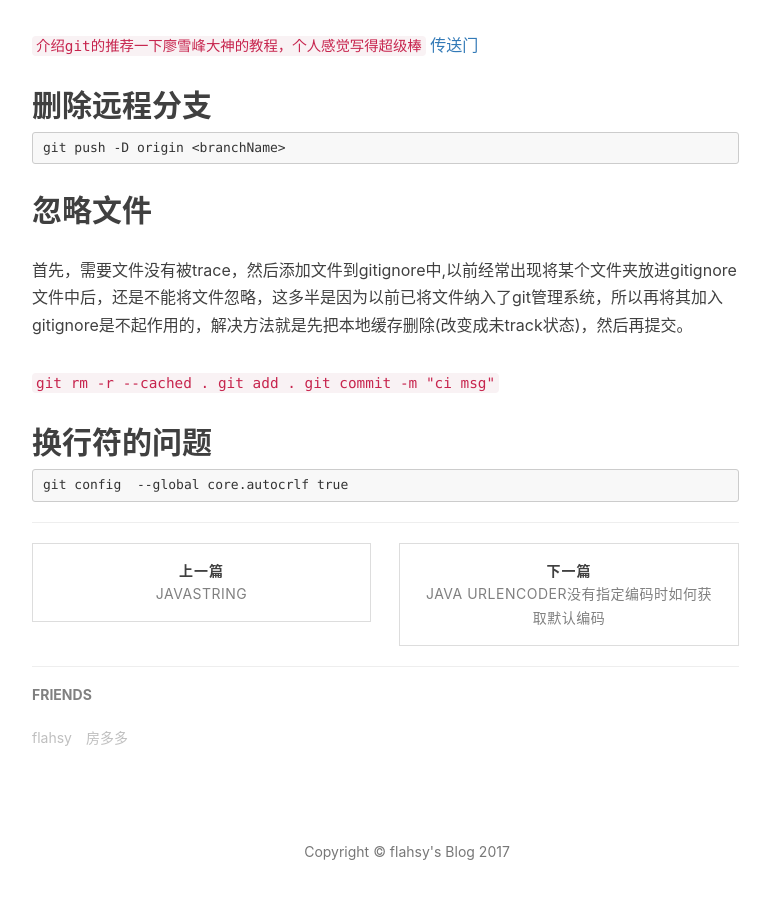
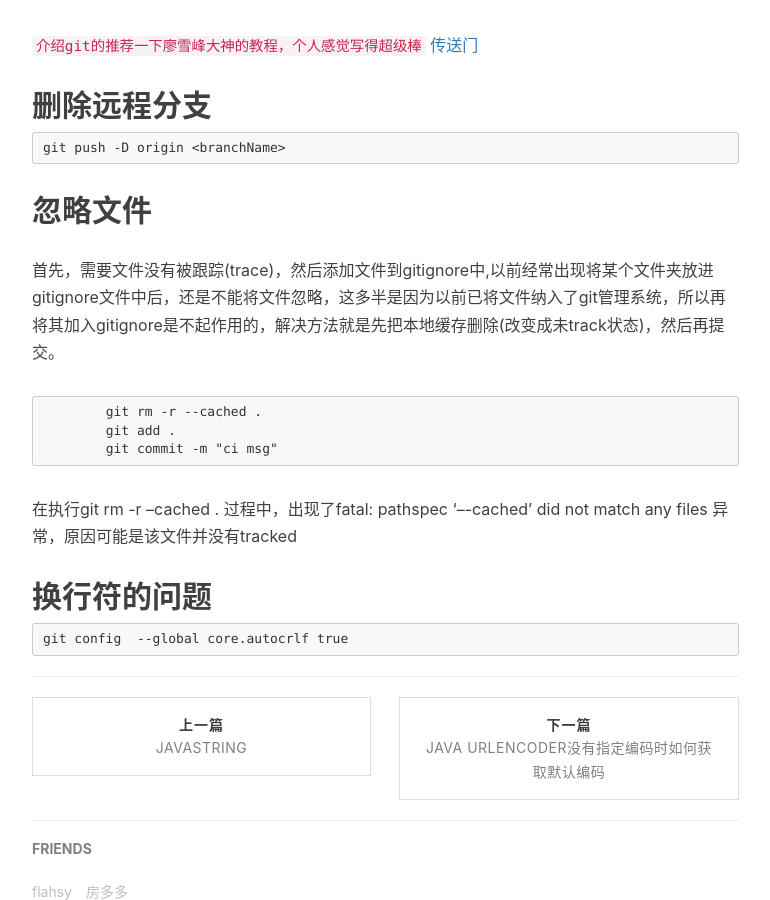
Before and after one commit to flahsy/flahsy.github.io, a Jekyll site: the page built from _posts/2015-10-16-git.md, in a window 1280 px wide and 900 px high, scrolled down 475 px. Shown: the whole window, without its empty margins (233-1003 px from the left). Built offline with Jekyll 4.4.1, drawn with Linux system fonts in a browser that asks for light colours; nearby versions of some CDN libraries; comment, search, counter and statistics services are not loaded.

Commit message:
update git

````diff
--- a/_posts/2015-10-16-git.md
+++ b/_posts/2015-10-16-git.md
@@ -13,11 +13,15 @@ tags: git
 
 
 ## 忽略文件
-首先，需要文件没有被trace，然后添加文件到gitignore中,以前经常出现将某个文件夹放进gitignore文件中后，还是不能将文件忽略，这多半是因为以前已将文件纳入了git管理系统，所以再将其加入gitignore是不起作用的，解决方法就是先把本地缓存删除(改变成未track状态)，然后再提交。
+首先，需要文件没有被跟踪(trace)，然后添加文件到gitignore中,以前经常出现将某个文件夹放进gitignore文件中后，还是不能将文件忽略，这多半是因为以前已将文件纳入了git管理系统，所以再将其加入gitignore是不起作用的，解决方法就是先把本地缓存删除(改变成未track状态)，然后再提交。
 
-  	``git rm -r --cached .
+```
+  	git rm -r --cached .
   	git add .
-  	git commit -m "ci msg"``
+  	git commit -m "ci msg"
+```
+在执行git rm -r --cached . 过程中，出现了fatal: pathspec '–-cached' did not match any files 异常，原因可能是该文件并没有tracked
+
 
 ## 换行符的问题
     git config  --global core.autocrlf true
````
